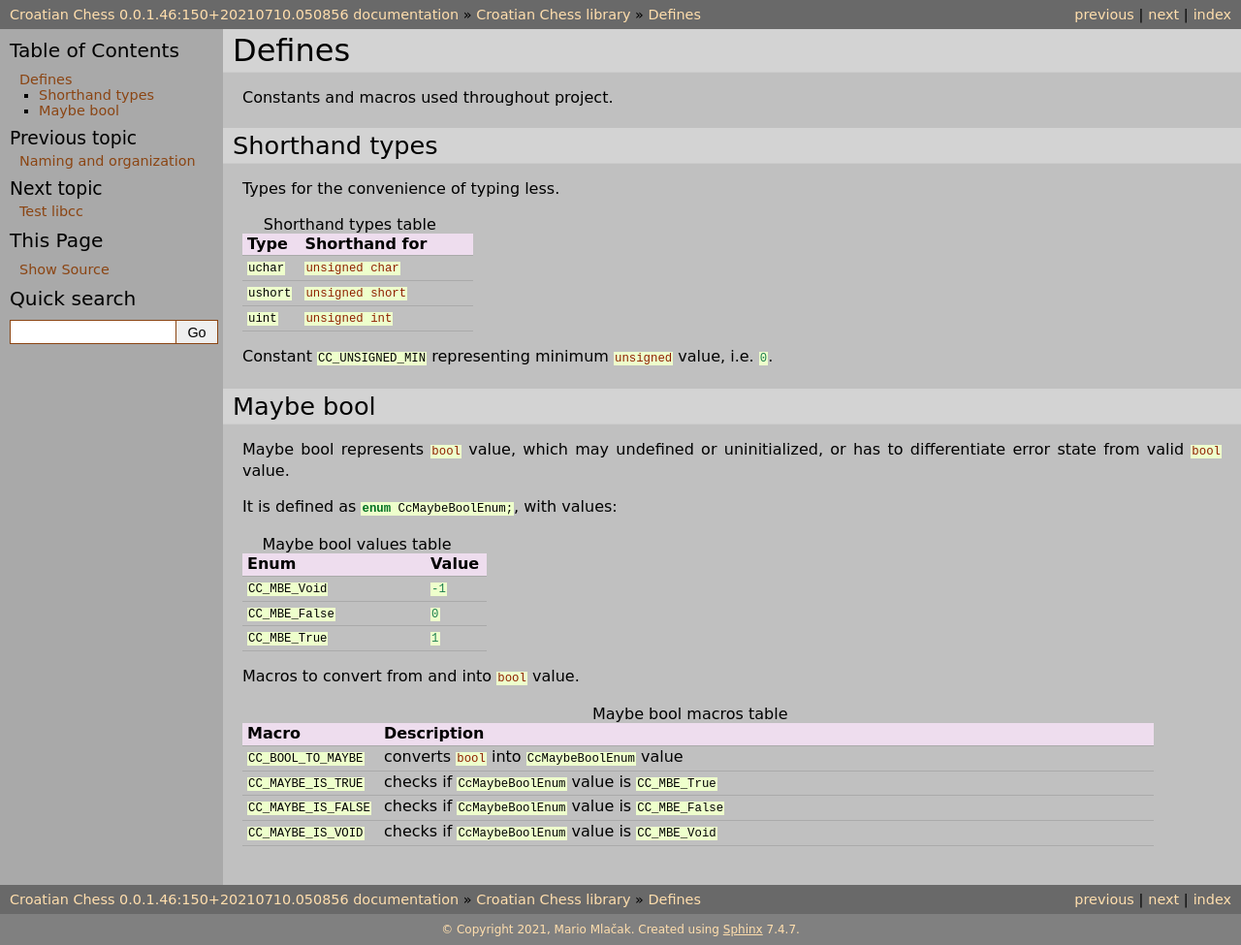
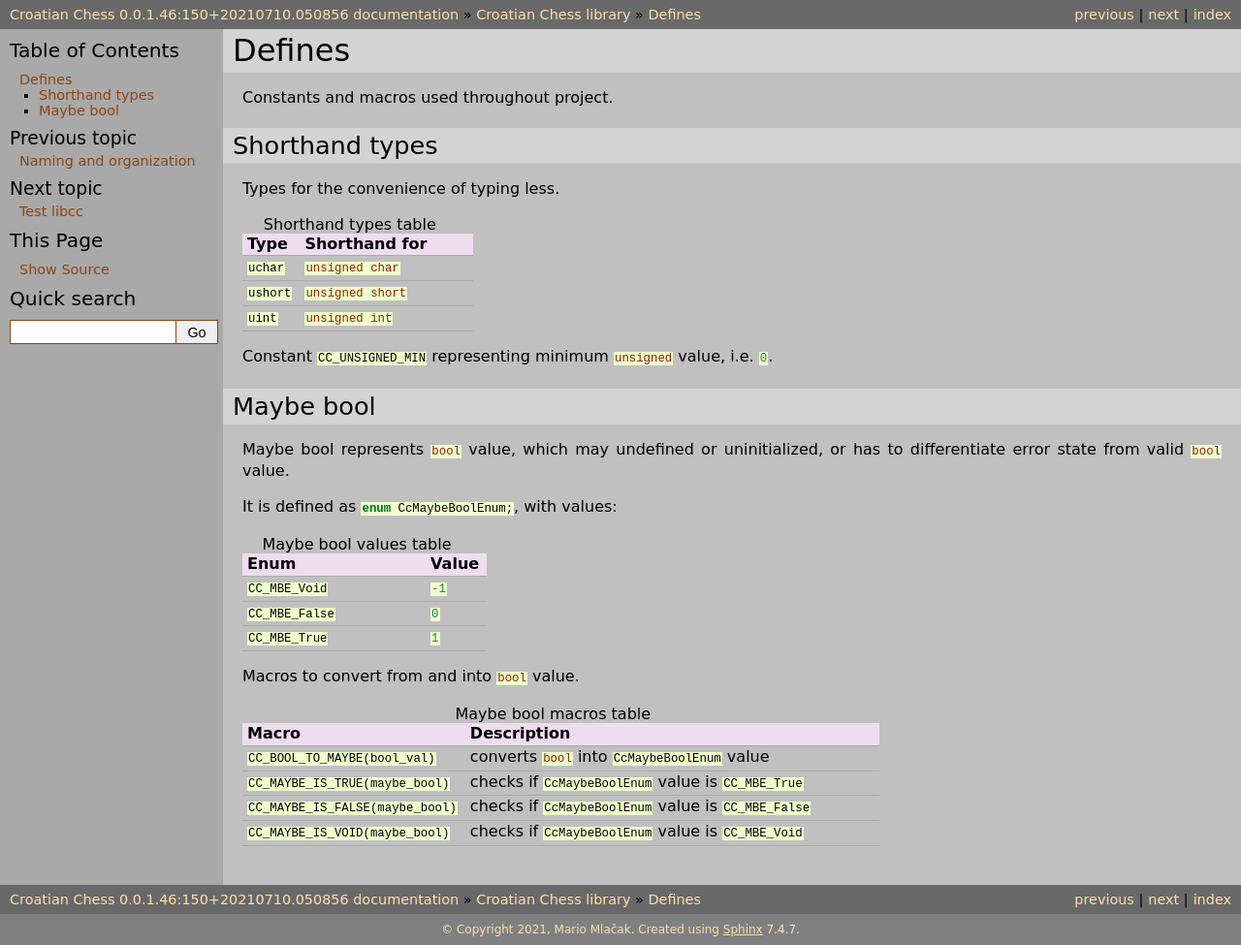
Before and after one commit to mmlacak/crochess, a Sphinx documentation site: the page built from docs/source/libcc/ccdefines.rst, in a window 1280 px wide. Shown: the whole page at 97% size. Built offline with Sphinx 7.4.7, drawn with Linux system fonts in a browser that asks for light colours.

Commit message:
Added macro params to table docs.

```diff
--- a/docs/source/libcc/ccdefines.rst
+++ b/docs/source/libcc/ccdefines.rst
@@ -62,15 +62,15 @@ Macros to convert from and into :c:`bool` value.
 .. list-table:: Maybe bool macros table
    :header-rows: 1
    :align: left
-   :widths: 15 85
+   :widths: 35 65
 
    * - Macro
      - Description
-   * - :c:`CC_BOOL_TO_MAYBE`
+   * - :c:`CC_BOOL_TO_MAYBE(bool_val)`
      - converts :c:`bool` into :c:`CcMaybeBoolEnum` value
-   * - :c:`CC_MAYBE_IS_TRUE`
+   * - :c:`CC_MAYBE_IS_TRUE(maybe_bool)`
      - checks if :c:`CcMaybeBoolEnum` value is :c:`CC_MBE_True`
-   * - :c:`CC_MAYBE_IS_FALSE`
+   * - :c:`CC_MAYBE_IS_FALSE(maybe_bool)`
      - checks if :c:`CcMaybeBoolEnum` value is :c:`CC_MBE_False`
-   * - :c:`CC_MAYBE_IS_VOID`
+   * - :c:`CC_MAYBE_IS_VOID(maybe_bool)`
      - checks if :c:`CcMaybeBoolEnum` value is :c:`CC_MBE_Void`
```
